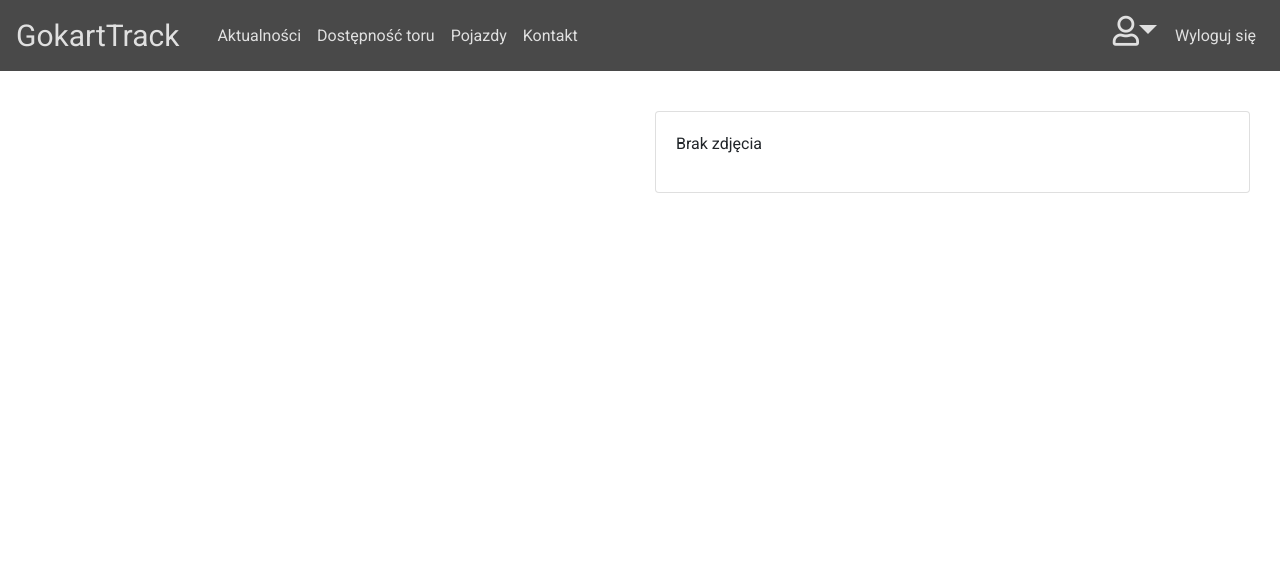
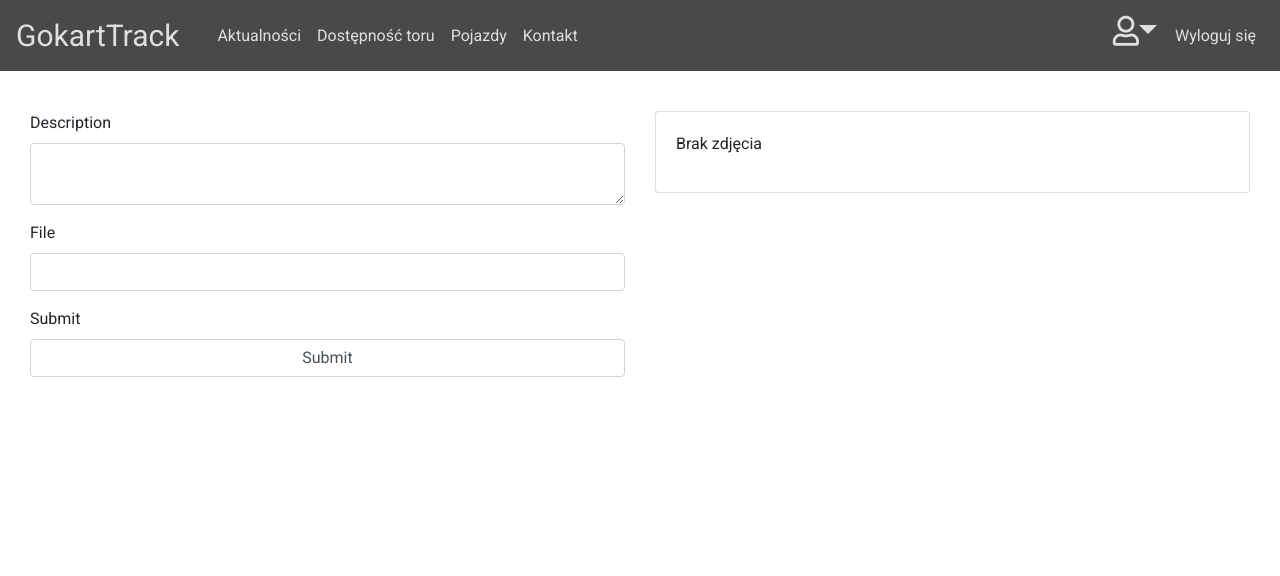
Before and after one commit to lukabaca/Go-Kart-Track-System, a Symfony app: template templates/views/controllers/dashboard/addNews.html.twig in a window 1280 px wide. Shown: the top 576 px of the page. Run offline with Twig, Linux system fonts and the light colour scheme; the template is opened without the code that fills it, so the values that code supplies are empty; form fields are guessed from the names that the template uses; some libraries are stand-ins or nearby versions.

Commit message:
styled add news a bit

```diff
--- a/templates/views/controllers/dashboard/addNews.html.twig
+++ b/templates/views/controllers/dashboard/addNews.html.twig
@@ -11,7 +11,23 @@
     <div class="container">
         <div class="row">
             <div class="col-md-6">
-                {{ form_start(newsForm) }}
+                    {{ form_start(newsForm) }}
+                    <div class="form-group">
+                        {{ form_label(newsForm.description) }}
+                        {{ form_widget(newsForm.description) }}
+                        <small class="formErrorMessage">{{ form_errors(newsForm.description) }}</small>
+                        {{ form_help(newsForm.description) }}
+                    </div>
+                    <div class="form-group">
+                        {{ form_label(newsForm.file) }}
+                        {{ form_widget(newsForm.file) }}
+                        <small class="formErrorMessage">{{ form_errors(newsForm.file) }}</small>
+                        {{ form_help(newsForm.file) }}
+                    </div>
+                    <div class="form-group">
+                        {{ form_label(newsForm.submit) }}
+                        {{ form_widget(newsForm.submit) }}
+                    </div>
                 {{ form_end(newsForm) }}
             </div>
             <div class="col-md-6 imageArea">
```
Also changed, not shown: src/Form/NewsType.php (+4 -3 lines).
